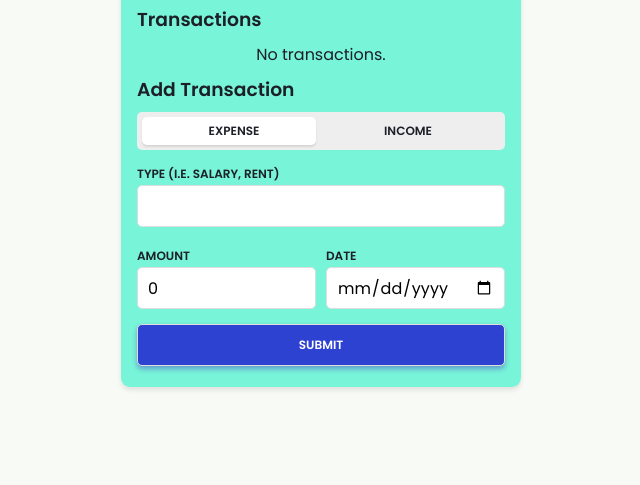
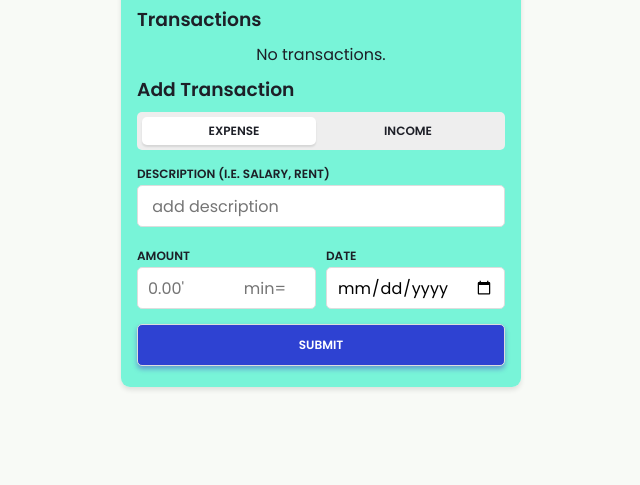
Before and after one commit to bikramroy1411/passbook, a plain HTML site: page index.html in a window 1280 px wide. Shown: the part 315-800 px from the top of the page, without its empty margins (319-959 px from the left). Drawn offline with Linux system fonts and the light colour scheme.

Commit message:
Update index.html

```diff
--- a/index.html
+++ b/index.html
@@ -46,15 +46,15 @@
             </label>
           </div>
           <div>
-            <label for="name">Type (i.e. Salary, Rent)</label>
-            <input type="text" name="name" required />
+            <label for="name">Description (i.e. Salary, Rent)</label>
+            <input type="text" name="name" placeholder=" add description" required />
           </div>
           <div>
             <label for="amount">Amount</label>
             <input
               type="number"
               name="amount"
-              value="0"
+              placeholder= "0.00'
               min="0.01"
               step="0.01"
               required
```
